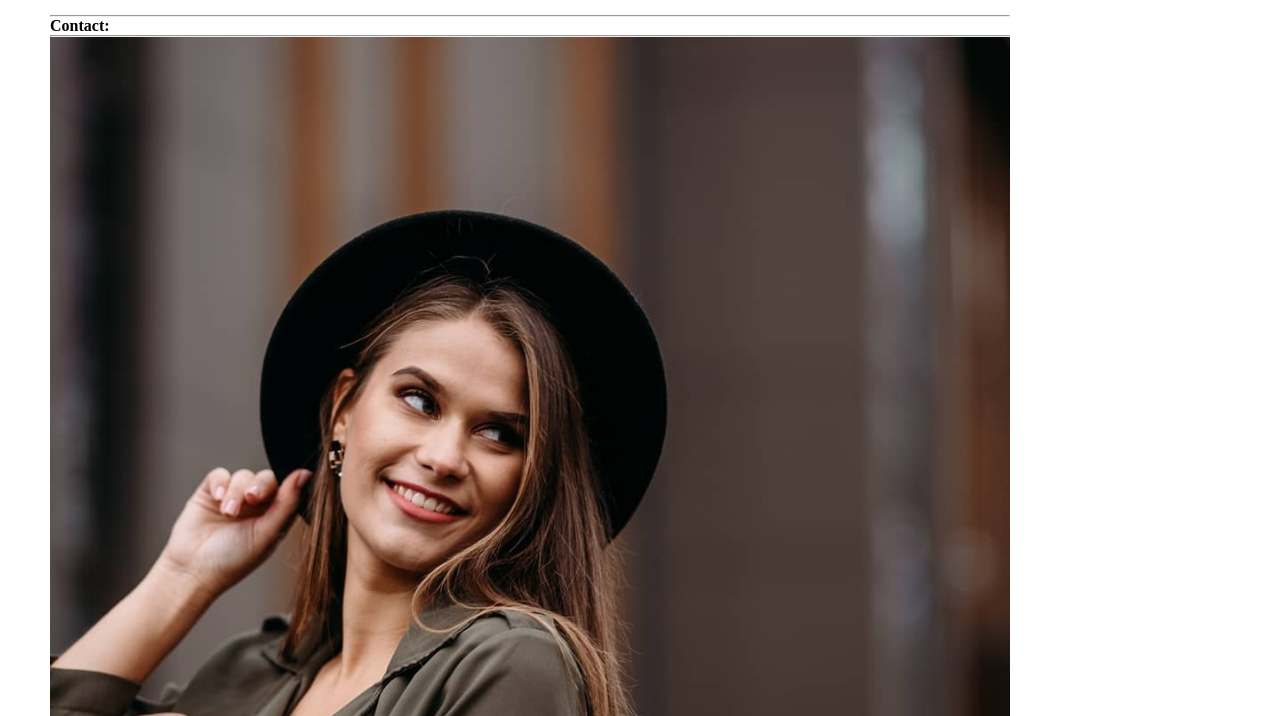
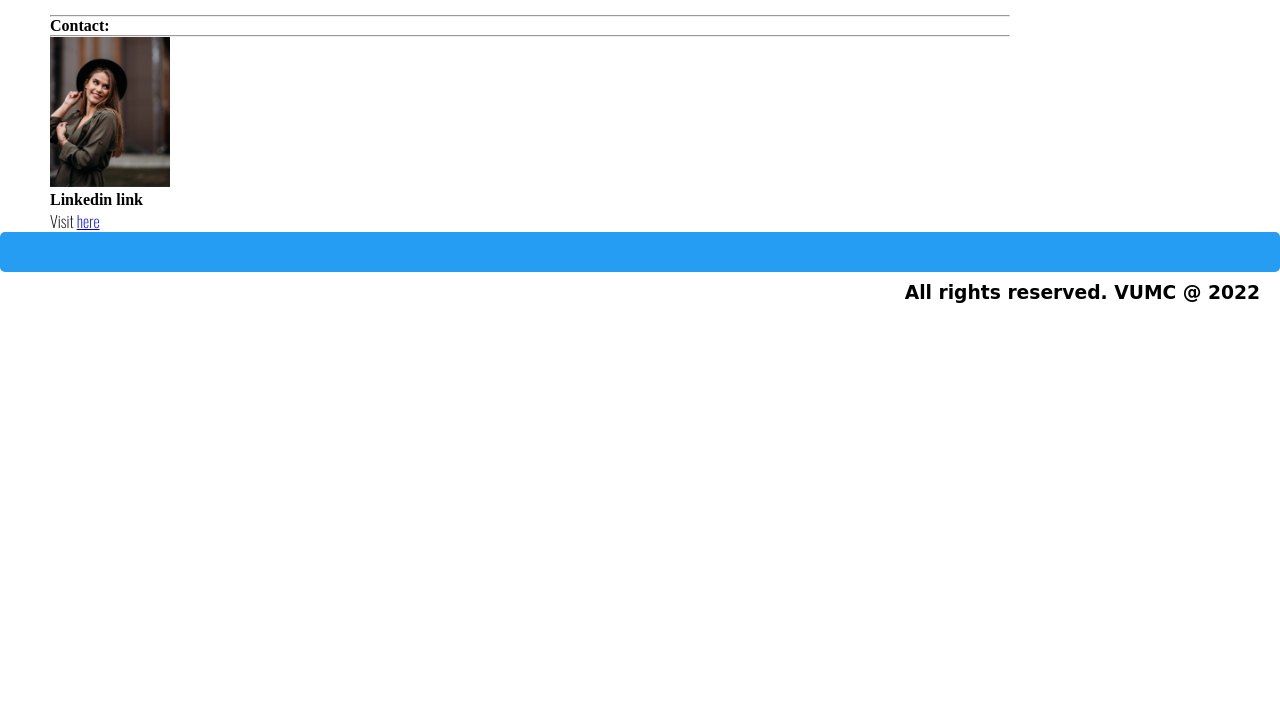
Before and after one commit to VUMC-ATP1/taisija.smirnova, a plain HTML site: page docs/index.html in a window 1280 px wide. Shown: the part 964-1680 px from the top of the page. After the commit the page ends 1267 px from the top, so only its background shows below. Drawn offline with nearby package versions, Linux system fonts and the light colour scheme.

Commit message:
[feature/htmlcssjs]: Index html file adjustm

```diff
--- a/docs/index.html
+++ b/docs/index.html
@@ -23,14 +23,15 @@
     <hr>
     <br>
     <p class="paragraphStyle">Summary</p>
-        Junior Quality Assurance Engineer with high level of attention to detail with strong analytical and troubleshooting capabilities. Proficient understanding of full software development life cycle. Experience in Manual testing software, in managing projects
+    Junior Quality Assurance Engineer with high level of attention to detail with strong analytical and troubleshooting
+    capabilities. Proficient understanding of full software development life cycle. Experience in Manual testing
+    software, in managing projects
     and product testing using Agile methodologies (Scrum). Self-motivated and driven.
     <br>
 
     <ol>
         <br>
         <hr>
-
 
 
         <p class="paragraphStyle">Education:</p>
@@ -49,9 +50,13 @@
         <li>Programming languages: Java (Basics)</li>
         <li>Databases: PostgreSQL database querying with DBeaver</li>
         <li>Platforms: Web, iOS, Android, TV</li>
-            <li>Web technologies and frameworks: Windows, Linux and macOS, IntelliJ IDEA, Maven, Git, Jenkins, Selenium, Visual Studio Code</li>
+        <li>Web technologies and frameworks: Windows, Linux and macOS, IntelliJ IDEA, Maven, Git, Jenkins, Selenium,
+            Visual Studio Code
+        </li>
         <li>Test management tools: Jira & Confluence, Xray, TestRail, Asana, Trello</li>
-            <li>Test types: Manual testing, Black box testing, Functional testing, Exploratory testing, Unit testing, Integration testing, System testing, Regression testing, Acceptance testing</li>
+        <li>Test types: Manual testing, Black box testing, Functional testing, Exploratory testing, Unit testing,
+            Integration testing, System testing, Regression testing, Acceptance testing
+        </li>
         <li>Defect management tools: Jira, Trello, Asana</li>
         <li>Other: Git, GitHub, Postman(API testing)</li>
 
@@ -74,7 +79,9 @@
     <ul>
         TestDevLab / Junior QA Engineer
         <br>Main tasks :
-            <li>Run functional,nonfunctional and usability testing on the Web and various mobile devices, tested wifi connections of iOS and Android devices</li>
+        <li>Run functional,nonfunctional and usability testing on the Web and various mobile devices, tested wifi
+            connections of iOS and Android devices
+        </li>
         <li>Bug logging and tracking through Jira</li>
         <li>Updating testing information in accordance with the documentation</li>
         <li>Creating test plans and test cases</li>
@@ -85,7 +92,7 @@
 
     <h4>Contact:</h4>
     <hr>
-        <img src="/img/IMG_20211110_212215 (1).jpg" alt="foto">
+    <img src="img/IMG_20211110_212215 (1).jpg" width="120" height="150" alt="">
 
     <br>
     <h4>Linkedin link</h4>
@@ -103,8 +110,6 @@
 <br>
 
 
-
-
 </body>
 
 </html>
```
Also changed, not shown: 2 other files. Lines whose indentation alone changed are shown as unchanged.
